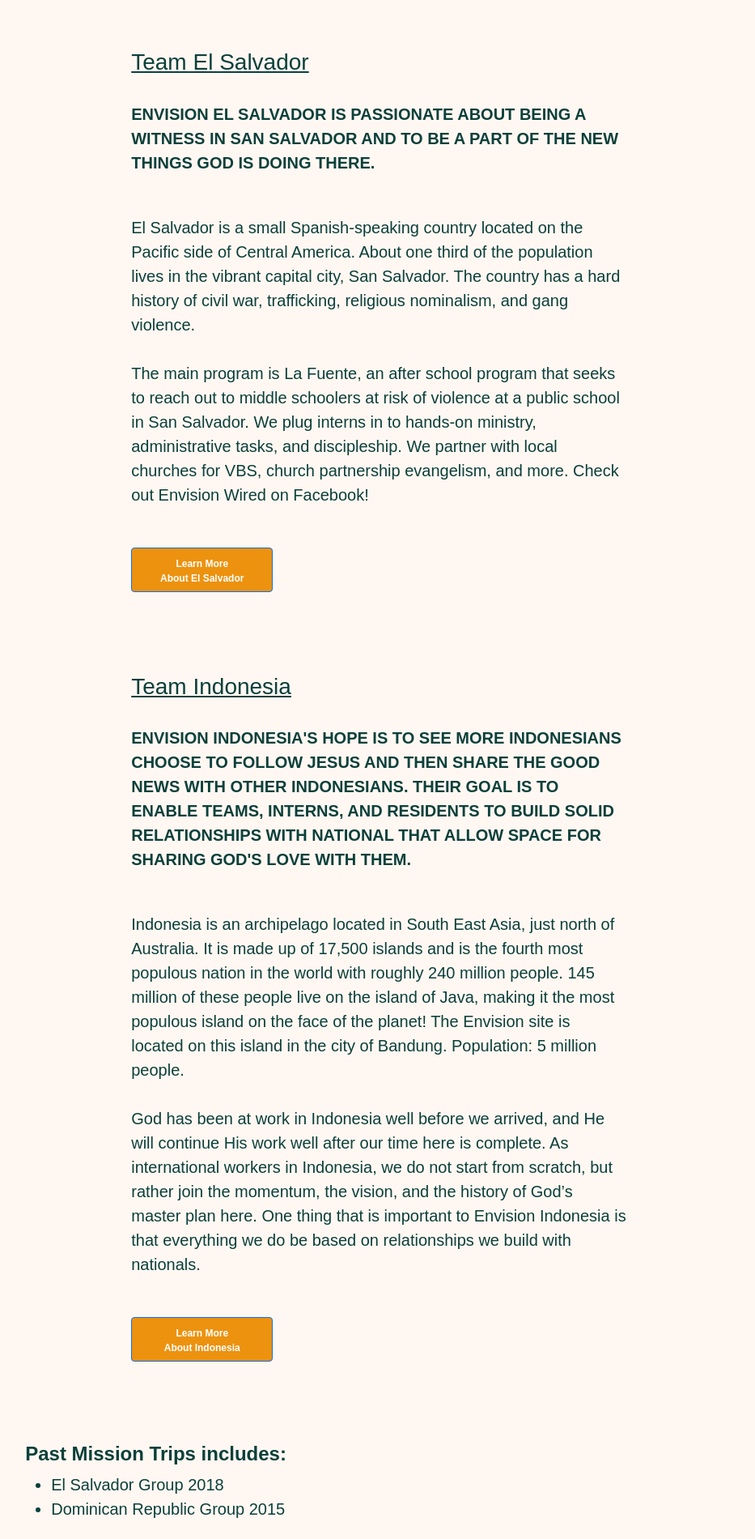
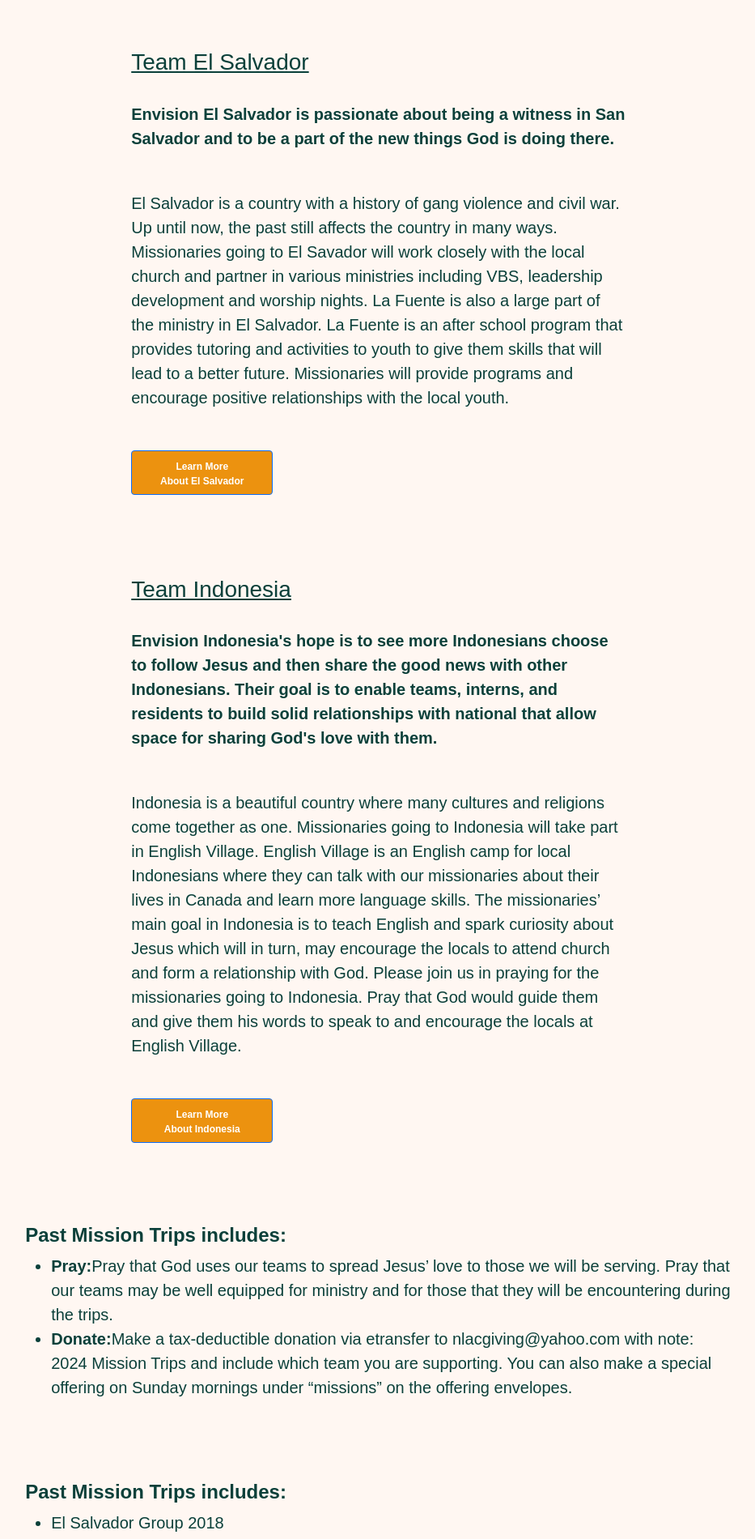
Before and after one commit to hasonnn/nlac, a React (Create React App) app: page /ministry/missions in a window 1280 px wide. Shown: the part 1760-3660 px from the top of the page at 81% size, without its empty margins (172-1105 px from the left). Built offline with nearby package versions, Linux system fonts and the light colour scheme.

Commit message:
Mission Update

```diff
--- a/src/Components/Ministries/Mission/Mission.js
+++ b/src/Components/Ministries/Mission/Mission.js
@@ -37,17 +37,24 @@ const Mission = () => {
                             <div className="mission-group">
                                 <h3><u>Team El Salvador</u></h3>
                                 <br/>
-                                <p><b>ENVISION EL SALVADOR IS PASSIONATE ABOUT BEING A WITNESS IN SAN SALVADOR AND TO BE A PART OF THE NEW THINGS GOD IS DOING THERE.</b></p>
-                                <p>El Salvador is a small Spanish-speaking country located on the Pacific side of Central America. About one third of the population lives in the vibrant capital city, San Salvador. The country has a hard history of civil war, trafficking, religious nominalism, and gang violence. <br/><br/>The main program is La Fuente, an after school program that seeks to reach out to middle schoolers at risk of violence at a public school in San Salvador. We plug interns in to hands-on ministry, administrative tasks, and discipleship. We partner with local churches for VBS, church partnership evangelism, and more. Check out Envision Wired on Facebook!</p>
+                                <p><b>Envision El Salvador is passionate about being a witness in San Salvador and to be a part of the new things God is doing there. </b></p>
+                                <p>El Salvador is a country with a history of gang violence and civil war. Up until now, the past still affects the country in many ways. Missionaries going to El Savador will work closely with the local church and partner in various ministries including VBS, leadership development and worship nights. La Fuente is also a large part of the ministry in El Salvador. La Fuente is an after school program that provides tutoring and activities to youth to give them skills that will lead to a better future. Missionaries will provide programs and encourage positive relationships with the local youth.</p>
                                 <Button id="info-button" href="https://weareenvision.com/el-salvador/">Learn More <br/>About El Salvador</Button>
                             </div>
                             <div className="mission-group">
                                 <h3><u>Team Indonesia</u></h3>
                                 <br/>
-                                <p><b>ENVISION INDONESIA'S HOPE IS TO SEE MORE INDONESIANS CHOOSE TO FOLLOW JESUS AND THEN SHARE THE GOOD NEWS WITH OTHER INDONESIANS. THEIR GOAL IS TO ENABLE TEAMS, INTERNS, AND RESIDENTS TO BUILD SOLID RELATIONSHIPS WITH NATIONAL THAT ALLOW SPACE FOR SHARING GOD'S LOVE WITH THEM.</b></p>
-                                <p>Indonesia is an archipelago located in South East Asia, just north of Australia. It is made up of 17,500 islands and is the fourth most populous nation in the world with roughly 240 million people. 145 million of these people live on the island of Java, making it the most populous island on the face of the planet! The Envision site is located on this island in the city of Bandung. Population: 5 million people. <br/><br/>God has been at work in Indonesia well before we arrived, and He will continue His work well after our time here is complete. As international workers in Indonesia, we do not start from scratch, but rather join the momentum, the vision, and the history of God’s master plan here. One thing that is important to Envision Indonesia is that everything we do be based on relationships we build with nationals.</p>
+                                <p><b>Envision Indonesia's hope is to see more Indonesians choose to follow Jesus and then share the good news with other Indonesians. Their goal is to enable teams, interns, and residents to build solid relationships with national that allow space for sharing God's love with them.</b></p>
+                                <p>Indonesia is a beautiful country where many cultures and religions come together as one. Missionaries going to Indonesia will take part in English Village. English Village is an English camp for local Indonesians where they can talk with our missionaries about their lives in Canada and learn more language skills. The missionaries’ main goal in Indonesia is to teach English and spark curiosity about Jesus which will in turn, may encourage the locals to attend church and form a relationship with God. Please join us in praying for the missionaries going to Indonesia. Pray that God would guide them and give them his words to speak to and encourage the locals at English Village.</p>
                                 <Button id="info-button" href="/https://weareenvision.com/indonesia/">Learn More <br/>About Indonesia</Button>
                             </div>
+                            <div className="mission-statement">
+                                <h4><b>Past Mission Trips includes:</b></h4>
+                                <ul>
+                                    <li><b>Pray:</b>Pray that God uses our teams to spread Jesus’ love to those we will be serving. Pray that our teams may be well equipped for ministry and for those that they will be encountering during the trips.</li>
+                                    <li><b>Donate:</b>Make a tax-deductible donation via etransfer to nlacgiving@yahoo.com with note: 2024 Mission Trips and include which team you are supporting. You can also make a special offering on Sunday mornings under “missions” on the offering envelopes.</li>
+                                </ul>
+                        </div>
                         </div>
                     </div>
                     <div className="space"></div>
```
